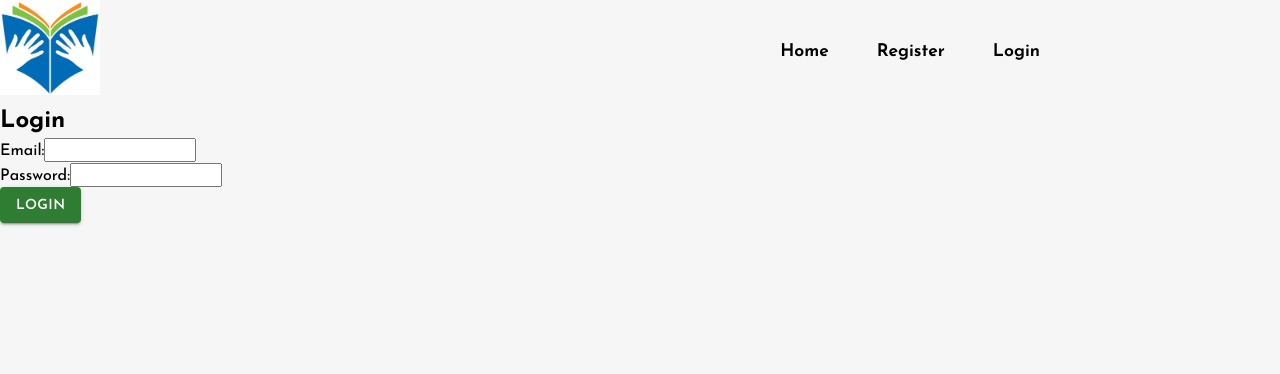
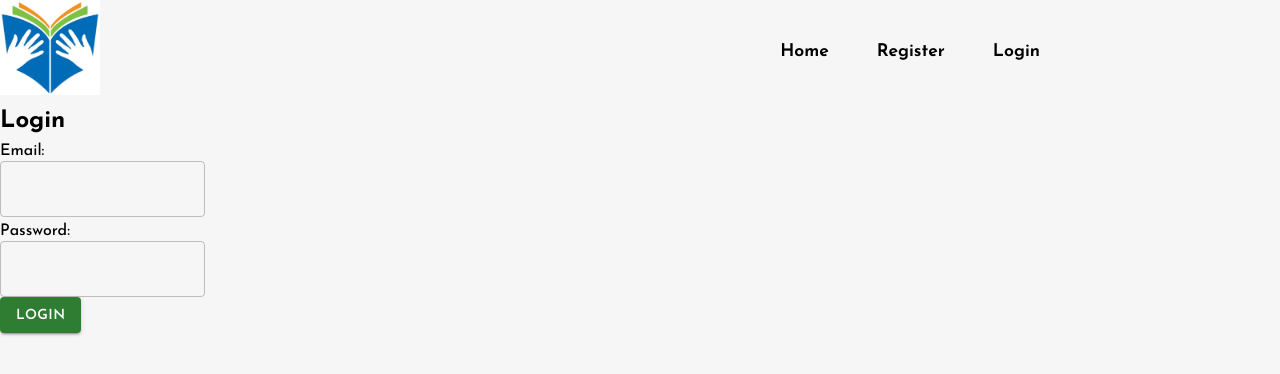
Before and after one commit to dalpiad/Books2Borrow, a React (Vite) app: page /Login in a window 1280 px wide. Shown: the top 374 px of the page. Built offline with nearby package versions, Linux system fonts and the light colour scheme.

Commit message:
added TextField to Login

```diff
--- a/src/components/Login.jsx
+++ b/src/components/Login.jsx
@@ -4,6 +4,7 @@ import { useNavigate } from 'react-router-dom';
 import axios from 'axios';
 import Navigation from './Navigation';
 import Button from "@mui/material/Button";
+import TextField from "@mui/material/TextField";
 
 function LoginForm() {
     let navigate = useNavigate();
@@ -54,13 +55,12 @@ function LoginForm() {
                 <form onSubmit={handleSubmit}>
                     <div>
                     {error && <p style={{color : "red"}}>{error}</p>}
-                        <label>Email:</label>
-
-                        <input type="email" value={email} onChange={e => setEmail(e.target.value)} />
+                        <label>Email:</label><br/>
+                        <TextField id="outlined-basic" variant="outlined" type="email" value={email} onChange={e => setEmail(e.target.value)} />
                     </div>
                     <div>
-                        <label>Password:</label>
-                        <input type="password" value={password} onChange={e => setPassword(e.target.value)} />
+                        <label>Password:</label><br/>
+                        <TextField id="outlined-basic" variant="outlined" type="password" value={password} onChange={e => setPassword(e.target.value)} />
                     </div>
                     <Button type="submit" variant="contained" color="success"> Login </Button>
                 </form>
```
